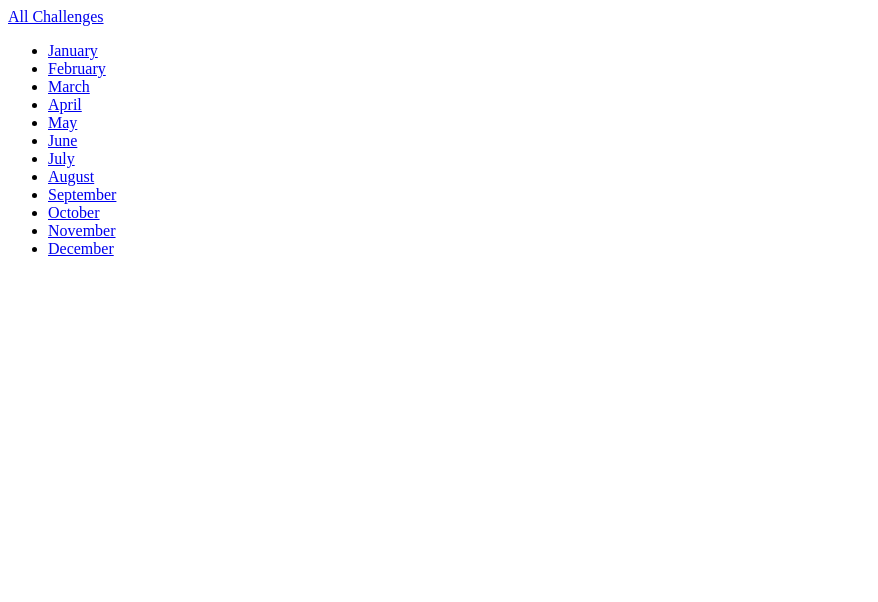
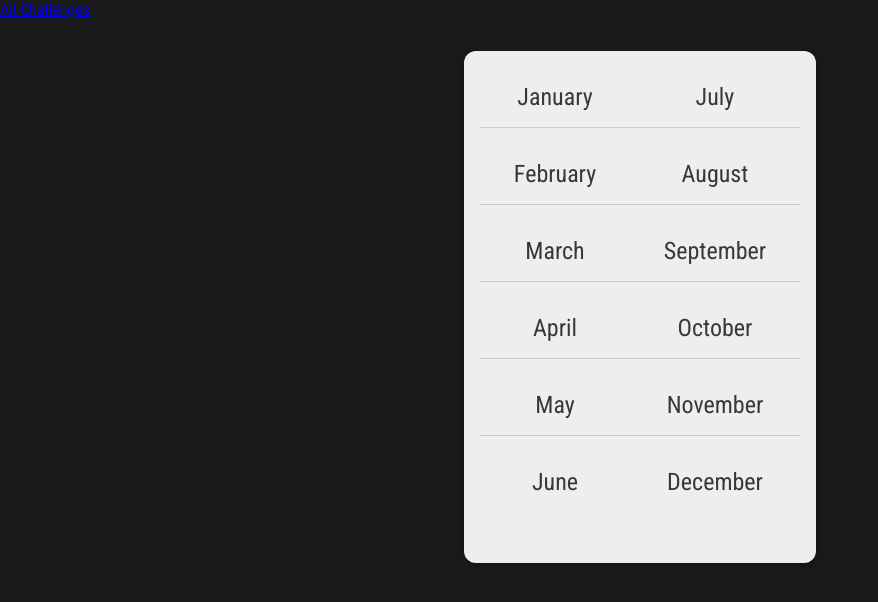
Before and after one commit to rafsun-riad/django-learning-project-monthly-challenge, a Django app: page /challenges/ in a window 1280 px wide. Shown: the top 602 px of the page, without its empty margins (0-878 px from the left). Run offline with Django 5.2, Linux system fonts and the light colour scheme.

Commit message:
learned about load static

```diff
--- /dev/null
+++ b/challenges/static/challenges/challenges.css
@@ -0,0 +1,37 @@
+ul {
+    list-style: none;
+    margin: 2rem auto;
+    width: 90%;
+    max-width: 20rem;
+    box-shadow: 0 2px 8px rgba(0, 0, 0, 0.26);
+    padding: 1rem;
+    border-radius: 12px;
+    display: flex;
+    flex-direction: column;
+    flex-wrap: wrap;
+    height: 30rem;
+    background-color: #eeeeee;
+  }
+
+  li {
+    margin: 1rem 0;
+    text-align: center;
+    font-size: 1.5rem;
+    border-bottom: 1px solid #ccc;
+    padding-bottom: 1rem;
+  }
+
+  li:last-of-type,
+  li:nth-of-type(6) {
+    border-bottom: none;
+  }
+
+  li a {
+    text-decoration: none;
+    color: #383838;
+  }
+
+  li a:hover,
+  li a:active {
+    color: #7e0154;
+  }
--- a/challenges/templates/challenges/index.html
+++ b/challenges/templates/challenges/index.html
@@ -1,4 +1,9 @@
 {% extends "base.html" %}
+{% load static %}
+
+{% block css_files %}
+<link rel="stylesheet" href="{% static 'challenges/challenges.css' %}">
+{% endblock css_files %}
 
 {% block page_title %}
     All Challenges
--- a/monthly_challenges/settings.py
+++ b/monthly_challenges/settings.py
@@ -117,6 +117,9 @@ USE_TZ = True
 # https://docs.djangoproject.com/en/5.0/howto/static-files/
 
 STATIC_URL = "static/"
+STATICFILES_DIRS = [
+    BASE_DIR / "static",
+]
 
 # Default primary key field type
 # https://docs.djangoproject.com/en/5.0/ref/settings/#default-auto-field
--- /dev/null
+++ b/static/styles.css
@@ -0,0 +1,10 @@
+@import url('https://fonts.googleapis.com/css2?family=Roboto+Condensed:wght@400;700&display=swap');
+
+html {
+  font-family: 'Roboto Condensed', sans-serif;
+}
+
+body {
+  margin: 0;
+  background-color: #1a1a1a;
+}
--- a/templates/base.html
+++ b/templates/base.html
@@ -1,8 +1,13 @@
+{% load static %}
+
 <!DOCTYPE html>
 <html lang="en">
   <head>
     <meta charset="UTF-8" />
     <meta name="viewport" content="width=device-width, initial-scale=1.0" />
+    <link rel="stylesheet" href="{% static 'styles.css' %}">
+    {% block css_files %}
+    {% endblock css_files %}
     <title>{% block page_title %}My Challenges{% endblock %}</title>
   </head>
   <body>
```
